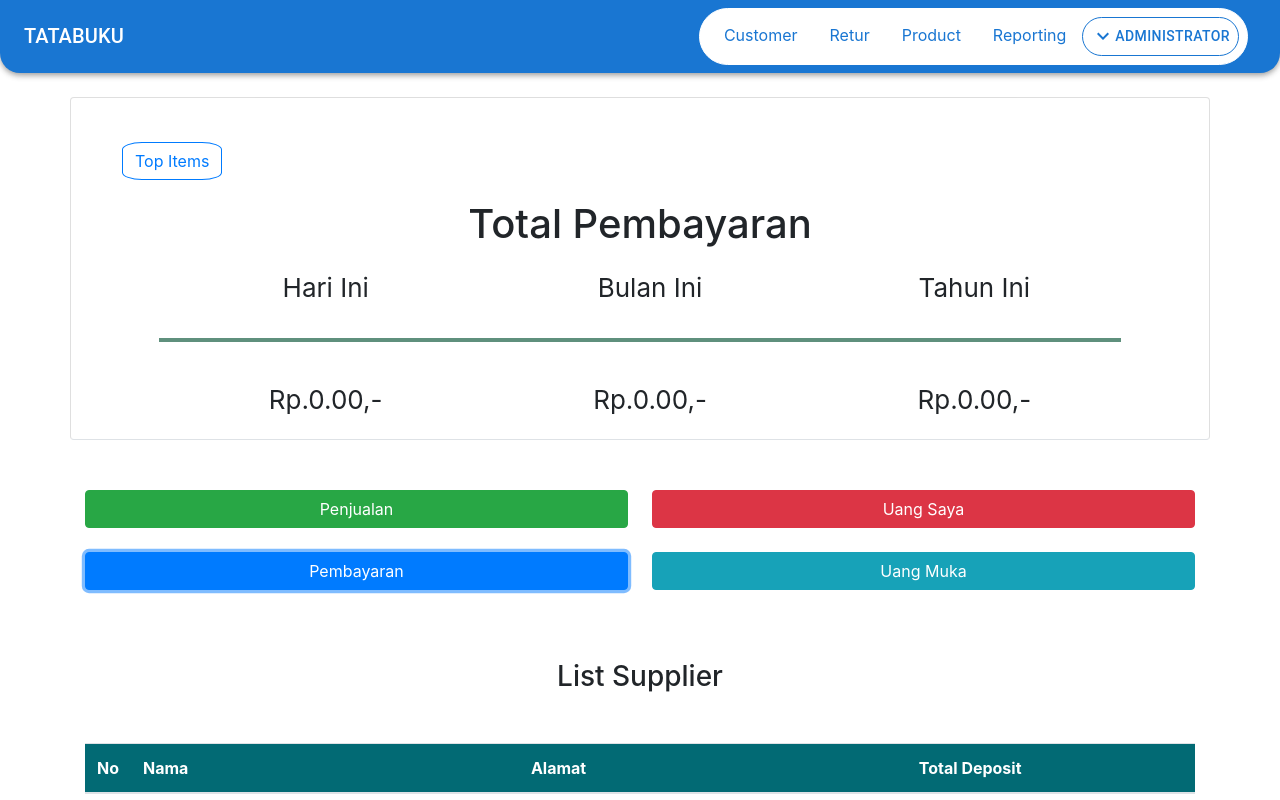
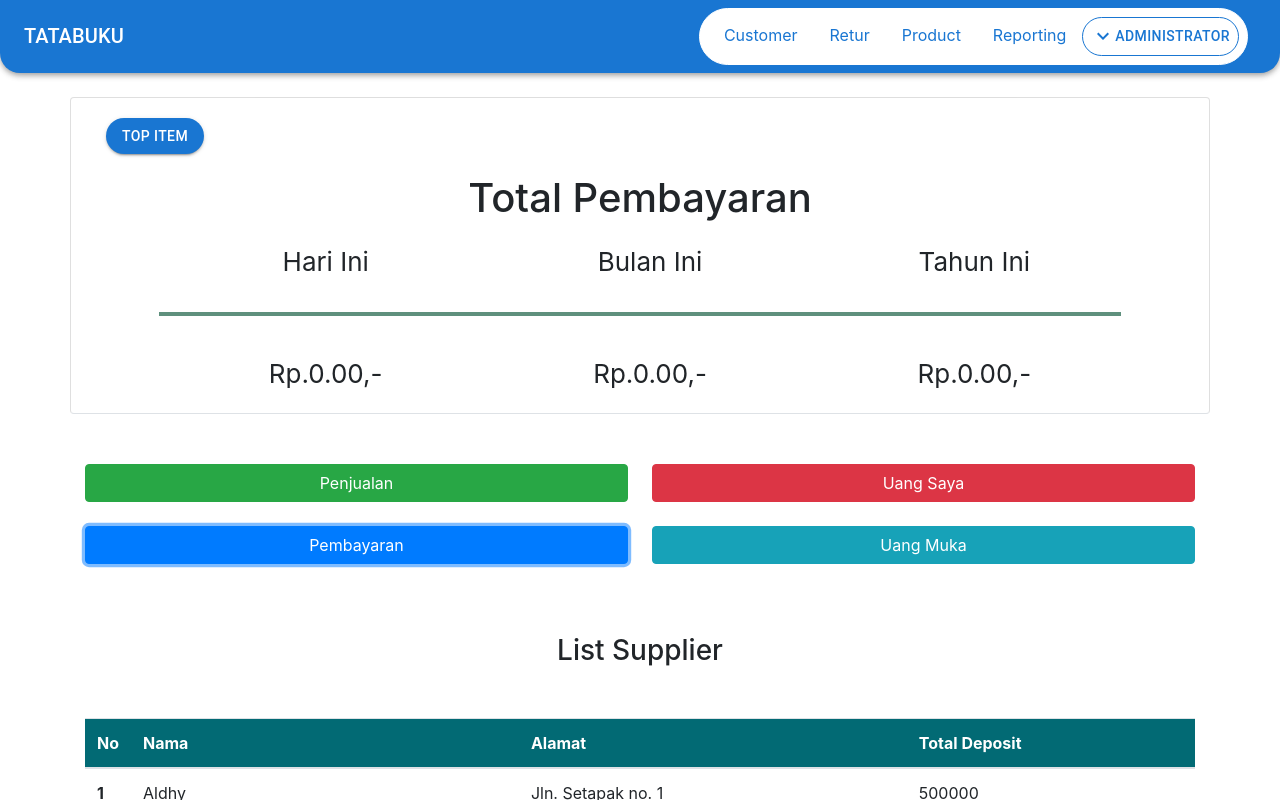
Before and after one commit to Freelance-TTB/frontend, a React (Create React App) app: page /sales in a window 1280 px wide. Both pictures are taken after a click on the button "Pembayaran". Shown: the top 800 px of the page. Built offline with nearby package versions, Linux system fonts and the light colour scheme; the HTML template or start-up script is replaced by a standard one.

Commit message:
edit margin

```diff
--- a/src/components/CardSales.jsx
+++ b/src/components/CardSales.jsx
@@ -1,4 +1,7 @@
 import ChartPenjualan from "./ChartPenjualan"
+import {
+  Button
+} from '@mui/material'
 
 export default function CardPurchase ({ purchase }) {
   return (
@@ -7,13 +10,9 @@
           // style={{ width: '92%', height: 500 }}
         >
           <div class='card-body'>
-            <button
-              type='button'
-              class='btn btn-outline-primary mt-4 ml-3'
-              style={{ borderRadius: '20%', width: 100 }}
-            >
-              Top Items
-            </button>
+            <Button variant="contained" sx={{borderRadius: 50}}>
+              Top Item
+            </Button>
 
             {(() => {
 
--- a/src/components/ChartPenjualan.jsx
+++ b/src/components/ChartPenjualan.jsx
@@ -37,17 +37,14 @@
 
 export default function ChartPenjualan() {
   return (
-    <Card variant="outlined" sx={{my: 5}}>
-      <Box sx={{mx: 3}}>
+      <Box sx={{m: 3}}>
         <Typography
           align='center'
-          sx={{ m: 3 }}
           variant="h4"
         >
           Total Penjualan
         </Typography>
-      <Chart options={options} series={series} type="bar" height={200}/>
+      <Chart options={options} series={series} type="bar" height={250}/>
       </Box>
-    </Card>
   )
 }
```
